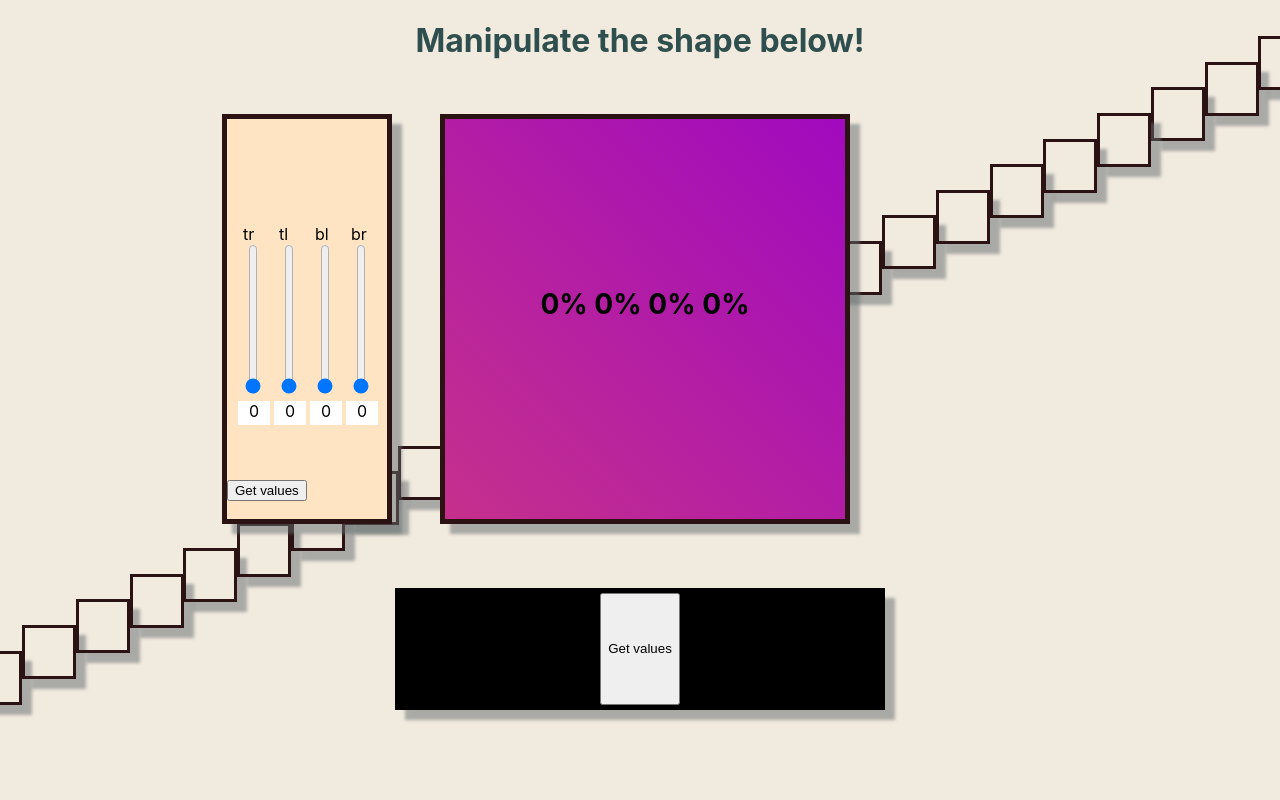
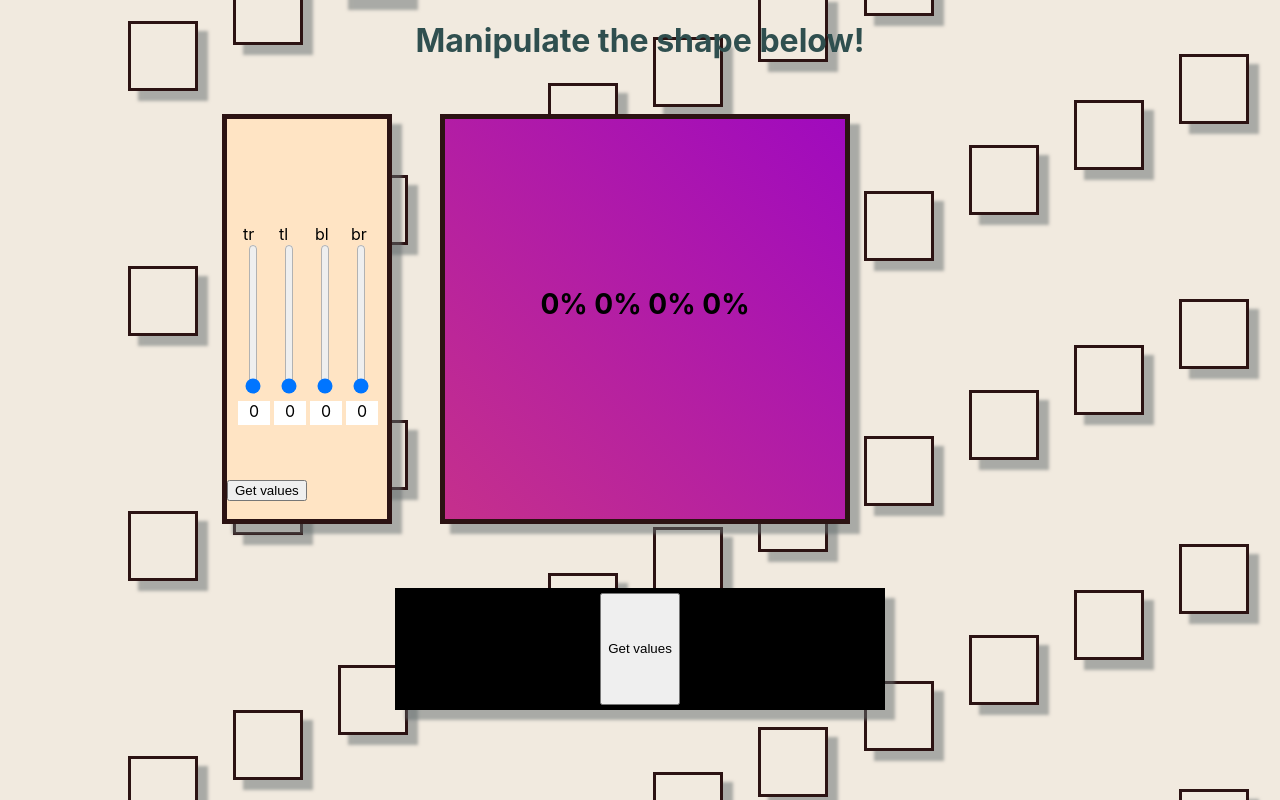
Before and after one commit to gooseman1721/border-radius-previewer, a React (Create React App) app: page / in a window 1280 px wide. Built offline with nearby package versions, Linux system fonts and the light colour scheme.

Commit message:
Finished background with moving ShapeshifterBoxes. Moved all background logic to BackgroundBoxes component.

```diff
--- a/src/App.css
+++ b/src/App.css
@@ -111,10 +111,10 @@
 
 .shapeshifterBoxBackground
 {
-  height: 3em;
-  width: 3em;
+  height: 4em;
+  width: 4em;
   visibility: hidden;
-  animation-duration: 5s;
+  animation-duration: 7s;
   animation-name: slidetoleft;
   animation-iteration-count: infinite;
   animation-direction: normal;
@@ -124,6 +124,7 @@
   display: flex;
   border: 3px solid rgb(44, 19, 19) !important;
 }
+
 
 @keyframes slidetoleft
 {
@@ -136,7 +137,7 @@
 
   100%
   {
-    left: -5%;
+    left: -15%;
     bottom: 10%;
   }
 
--- a/src/App.js
+++ b/src/App.js
@@ -2,6 +2,7 @@ import { useState, useEffect } from 'react';
 import './App.css';
 import ShapeshifterBox from './components/ShapeshifterBox';
 import BoxSliderArray from './components/BoxSliderArray';
+import BackgroundBoxes from './components/BackgroundBoxes';
 
 function App(props) {
 
@@ -28,17 +29,6 @@ function App(props) {
   useEffect(() => {
     setBorders(makeBorderRadiusString(sliderState))
   }, [sliderState])
-
-  const background_rows = [];
-
-  for (let i = 0; i < 25; i++)
-  {
-    background_rows.push(<ShapeshifterBox
-                          styleBorderRadius={borders}
-                          boxStyle={'shapeshifterBoxBackground'}
-                          animationDelay={`${i*200}ms`}>
-                          </ShapeshifterBox>)
-  }
 
   function getSliderArrayValues()
   {
@@ -98,9 +88,7 @@ function App(props) {
 
       </div>
       <div className='background'>
-        <div className='backgroundRow'>
-          {background_rows}
-        </div>
+        <BackgroundBoxes borders={borders}></BackgroundBoxes>
 
       </div>
     </div>
--- /dev/null
+++ b/src/components/BackgroundBoxes.js
@@ -0,0 +1,26 @@
+import React from 'react';
+import ShapeshifterBox from './ShapeshifterBox';
+
+export default function BackgroundBoxes(props) {
+
+    const background_rows = [];
+
+    for (let i = -7; i <= 7; i++)
+    {
+      for (let j = 0; j < 25; j++)
+      {
+        background_rows.push(<ShapeshifterBox
+                              styleBorderRadius={props.borders}
+                              boxStyle={'shapeshifterBoxBackground'}
+                              animationDelay={`${j*500}ms`}
+                              animationOffset={`${i*350}%`}>
+                              </ShapeshifterBox>)
+      }
+    }
+
+  return (
+    <div className='backgroundRow'>
+        {background_rows}
+    </div>
+  )
+}
--- a/src/components/ShapeshifterBox.js
+++ b/src/components/ShapeshifterBox.js
@@ -6,8 +6,9 @@ import React from 'react'
 
 export default function ShapeshifterBox(props) {
 
-  const cssStyle = props.animationDelay ? {borderRadius: props.styleBorderRadius,
-  animationDelay: props.animationDelay}:{borderRadius: props.styleBorderRadius};
+  const cssStyle = props.animationDelay ?
+  {borderRadius: props.styleBorderRadius, animationDelay: props.animationDelay, transform: `translateY(${props.animationOffset})`}:
+  {borderRadius: props.styleBorderRadius, transform: `translateY(${props.animationOffset})`};
 
   return (
     <div className={`box ${props.boxStyle}`} style={cssStyle}>
```
